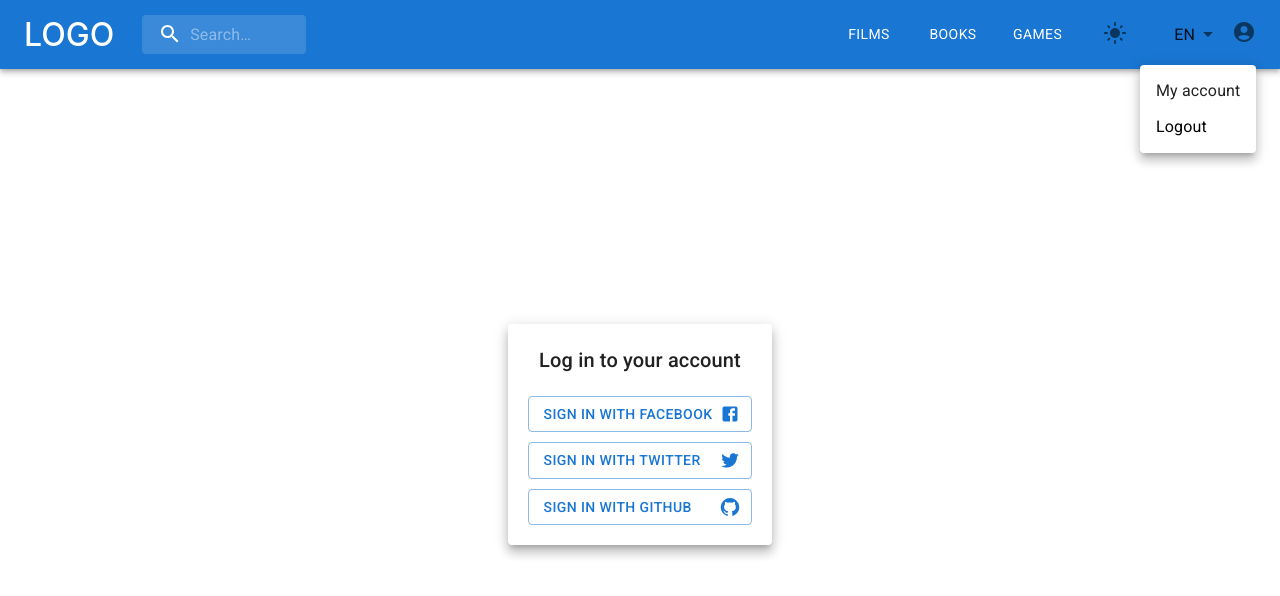
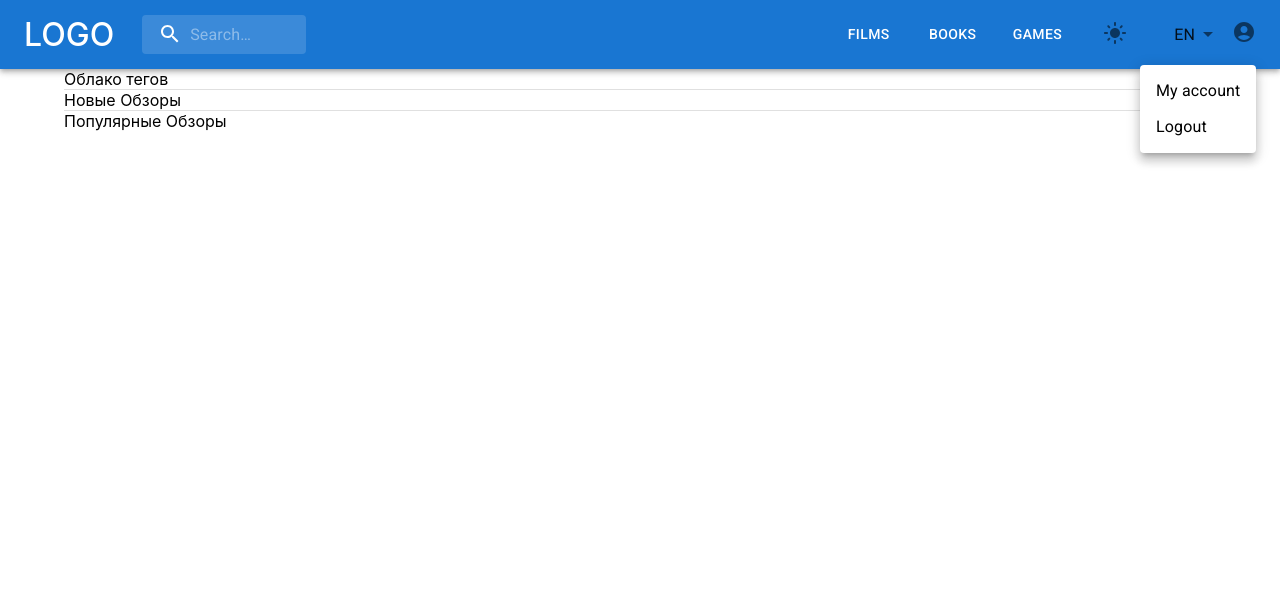
Before and after one commit to horoshopodumaj/recommendations, a React (Create React App) app in the folder client/: page / in a window 1280 px wide. Both pictures are taken after a click on the button 1244 px from the left and 32 px from the top of the page. Shown: the top 596 px of the page. Built offline with nearby package versions, Linux system fonts and the light colour scheme.

Commit message:
added new components, buttons wrapped in links

```diff
--- a/client/src/App.js
+++ b/client/src/App.js
@@ -1,11 +1,20 @@
+import { Route, Routes } from "react-router-dom";
 import Header from "./components/Header";
 import Login from "./components/Login";
+import MainPage from "./components/MainPage";
+import UserPage from "./components/UserPage";
 
 function App() {
     return (
         <div className="App">
             <Header />
-            <Login />
+            <Routes>
+                <Route path="/" element={<MainPage />} />
+                <Route path="/login" element={<Login />} />
+                <Route path="/profile" element={<UserPage />}>
+                    <Route path=":userId" element={<UserPage />} />
+                </Route>
+            </Routes>
         </div>
     );
 }
--- a/client/src/components/Header.js
+++ b/client/src/components/Header.js
@@ -198,11 +198,11 @@ const Header = () => {
                         gap: "20px",
                     }}>
                     {pages.map((page) => (
-                        <Button key={page} sx={{ my: 2, display: "block" }}>
-                            <Link to={`/${page}`} className="chapter">
+                        <Link to={`/${page}`} className="chapter">
+                            <Button key={page} sx={{ my: 2, display: "block", color: "white" }}>
                                 {page}
-                            </Link>
-                        </Button>
+                            </Button>
+                        </Link>
                     ))}
                     <IconButton sx={{ mb: "3px", mx: "5px" }}>
                         <LightModeIcon />
@@ -235,14 +235,18 @@ const Header = () => {
                             }}
                             open={Boolean(anchorElUser)}
                             onClose={handleCloseUserMenu}>
-                            <MenuItem onClick={handleCloseUserMenu}>
-                                <Typography textAlign="center">My account</Typography>
-                            </MenuItem>
-                            <MenuItem onClick={handleCloseUserMenu}>
-                                <Link to="/" style={{ textDecoration: "none", color: "black" }}>
-                                    Logout
-                                </Link>
-                            </MenuItem>
+                            <Link
+                                onClick={handleCloseUserMenu}
+                                to="/profile"
+                                style={{ textDecoration: "none", color: "black" }}>
+                                <MenuItem>My account</MenuItem>
+                            </Link>
+                            <Link
+                                onClick={handleCloseUserMenu}
+                                to="/"
+                                style={{ textDecoration: "none", color: "black" }}>
+                                <MenuItem>Logout</MenuItem>
+                            </Link>
                         </Menu>
                     </Box>
                 ) : (
--- /dev/null
+++ b/client/src/components/MainPage.js
@@ -0,0 +1,14 @@
+import { Container, Divider } from "@mui/material";
+import React from "react";
+
+export default function MainPage() {
+    return (
+        <Container>
+            <div>Облако тегов</div>
+            <Divider />
+            <div>Новые Обзоры</div>
+            <Divider />
+            <div>Популярные Обзоры</div>
+        </Container>
+    );
+}
--- /dev/null
+++ b/client/src/components/UserPage.js
@@ -0,0 +1,10 @@
+import { Container } from "@mui/material";
+import React from "react";
+
+export default function UserPage() {
+    return (
+        <Container>
+            <div>Мои Обзоры</div>
+        </Container>
+    );
+}
```
